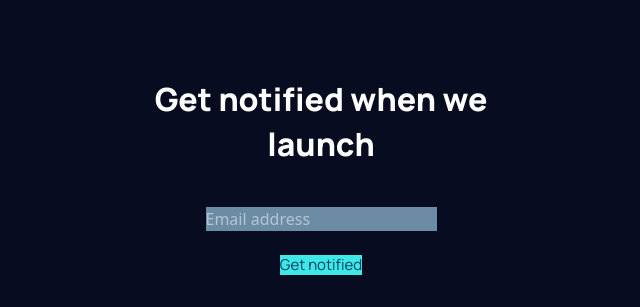
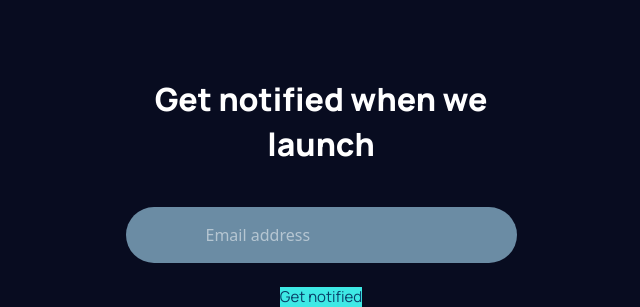
Before and after one commit to Afeez-Ola/maker-pre-launch-landing-page, a plain HTML site: page index.html in a window 1280 px wide. Shown: the part 2495-2802 px from the top of the page, without its empty margins (319-959 px from the left). Before the commit the page ends 2770 px from the top, so only its background shows below. Drawn offline with Linux system fonts and the light colour scheme.

Commit message:
Add new padding and border-radius utilities for improved input styling in CTA section

```diff
--- a/index.html
+++ b/index.html
@@ -114,7 +114,7 @@
     <section class="cta flex flex-col justify-center items-center gap-10">
       <h2 class="text-preset-3 font-extrabold text-Neutral-000 w-10/12 m-auto text-center">Get notified when we launch</h2>
       <div class="form flex flex-col justify-center items-center gap-6">
-        <input class="bg-Blue-500 text-Neutral-000 placeholder:text-preset-6" type="email" name="email" id="email" placeholder="Email address">
+        <input class="bg-Blue-500 text-Neutral-000 placeholder:text-preset-6 px-20 rounded-4xl py-4" type="email" name="email" id="email" placeholder="Email address">
         <button class="bg-Cyan-400 text-preset-6 text-Blue-800" type="submit">Get notified</button>
       </div>
     </section>
```
Also changed, not shown: css/output.css.
